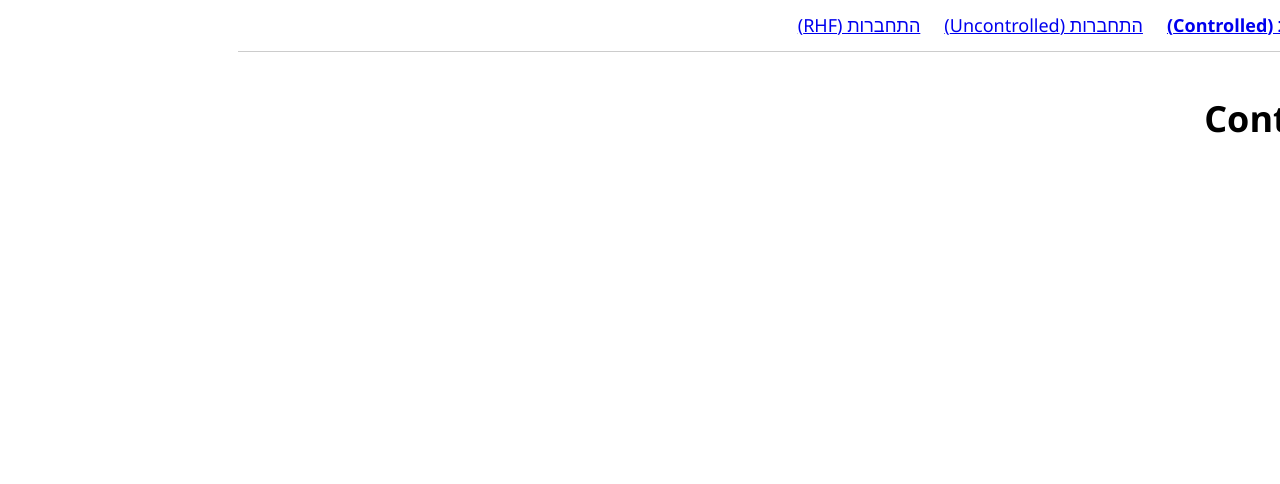
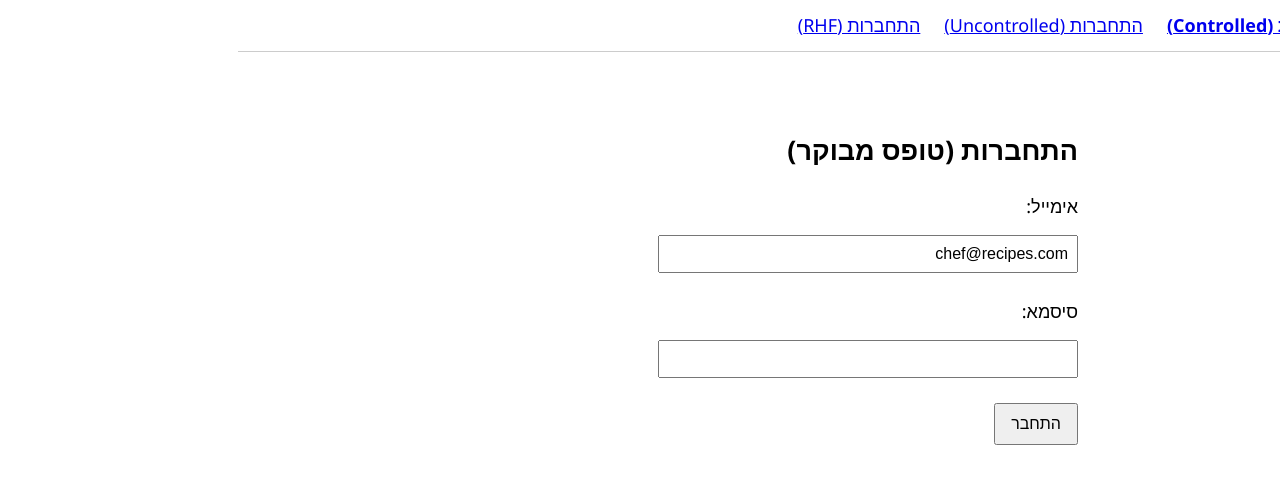
Before and after one commit to AVIYA-M/react-hw6, a React (Vite) app: page /login/controlled in a window 1280 px wide. Shown: the top 484 px of the page. Built offline with nearby package versions, Linux system fonts and the light colour scheme.

Commit message:
implement controlled login form

```diff
--- a/src/login/Controlled.jsx
+++ b/src/login/Controlled.jsx
@@ -1,3 +1,101 @@
+import { useState } from "react";
+import { useNavigate } from "react-router";
+import { login } from "../services/auth";
+
 export default function Controlled() {
-  return <h1>Controlled Login</h1>;
+  const navigate = useNavigate();
+
+  const [formData, setFormData] = useState({
+    email: "chef@recipes.com",
+    password: "",
+  });
+
+  const [errors, setErrors] = useState({});
+  const [generalError, setGeneralError] = useState("");
+
+  const handleChange = (e) => {
+    const { name, value } = e.target;
+    setFormData((prev) => ({
+      ...prev,
+      [name]: value,
+    }));
+  };
+
+  //: טיפול בשליחת הטופס
+  const handleSubmit = (e) => {
+    e.preventDefault();
+    const newErrors = {};
+
+    // וולידציה לאימייל
+    if (!formData.email) {
+      newErrors.email = "שדה חובה";
+    } else if (!/\S+@\S+\.\S+/.test(formData.email)) {
+      newErrors.email = "כתובת אימייל לא תקינה";
+    }
+
+    // וולידציה לסיסמה
+    if (!formData.password) {
+      newErrors.password = "שדה חובה";
+    }
+    else if (formData.password.length < 6) {
+      newErrors.password = "הסיסמה חייבת להכיל לפחות 6 תווים";
+    }
+
+    setErrors(newErrors);
+    setGeneralError("");
+
+    // אם אין שגיאות וולידציה
+    if (Object.keys(newErrors).length === 0) {
+      const user = login({ email: formData.email, password: formData.password });
+
+      if (!user) {
+        setGeneralError("אימייל או סיסמא שגויים");
+      }
+      else {
+        navigate("/recipes");
+      }
+    }
+  };
+
+  return (
+    <div style={{ maxWidth: "400px", margin: "20px auto", padding: "20px" }}>
+      <h2>התחברות (טופס מבוקר)</h2>
+
+      <form onSubmit={handleSubmit} noValidate>
+        <div style={{ marginBottom: "15px" }}>
+          <label style={{ display: "block", marginBottom: "5px" }}>אימייל:</label>
+          <input
+            type="email"
+            name="email"
+            value={formData.email}
+            onChange={handleChange}
+            style={{ width: "100%", padding: "8px" }}
+          />
+          {errors.email && <span style={{ color: "red", fontSize: "14px" }}>{errors.email}</span>}
+        </div>
+
+        <div style={{ marginBottom: "15px" }}>
+          <label style={{ display: "block", marginBottom: "5px" }}>סיסמא:</label>
+          <input
+            type="password"
+            name="password"
+            value={formData.password}
+            onChange={handleChange}
+            style={{ width: "100%", padding: "8px" }}
+          />
+          {errors.password && <span style={{ color: "red", fontSize: "14px" }}>{errors.password}</span>}
+        </div>
+
+        {generalError && (
+          <div style={{ color: "red", marginBottom: "15px", fontWeight: "bold" }}>
+            {generalError}
+          </div>
+        )}
+
+        <button type="submit" style={{ padding: "10px 15px", cursor: "pointer" }}>
+          התחבר
+        </button>
+      </form>
+    </div>
+  );
 }
```
